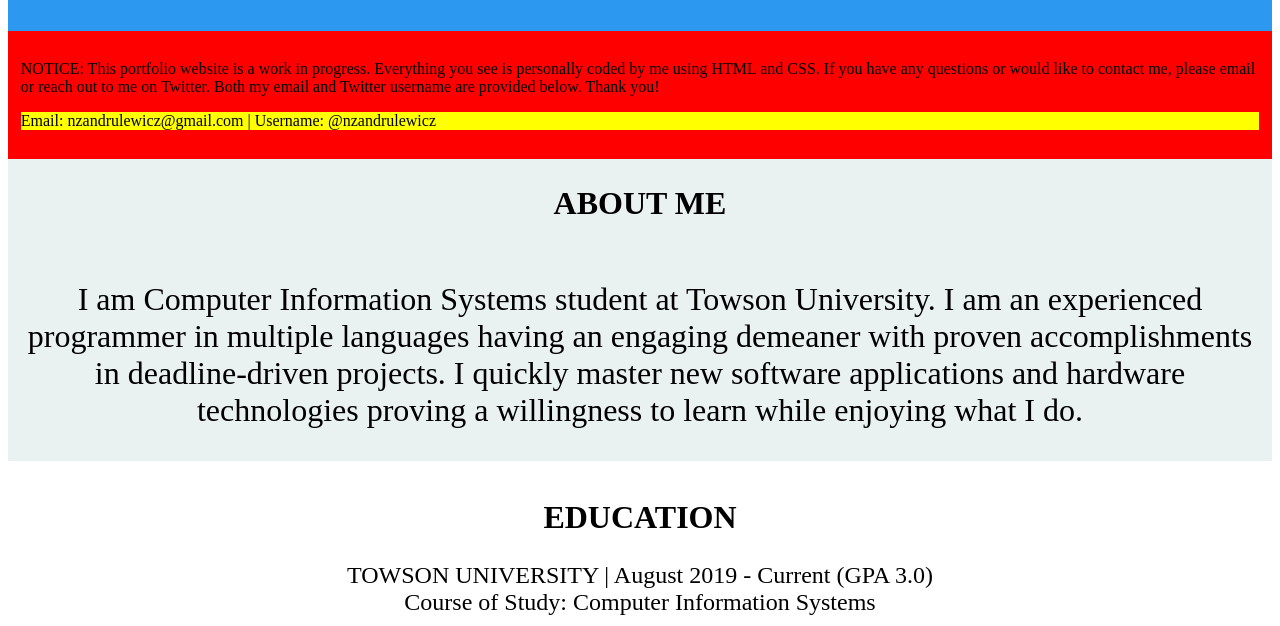
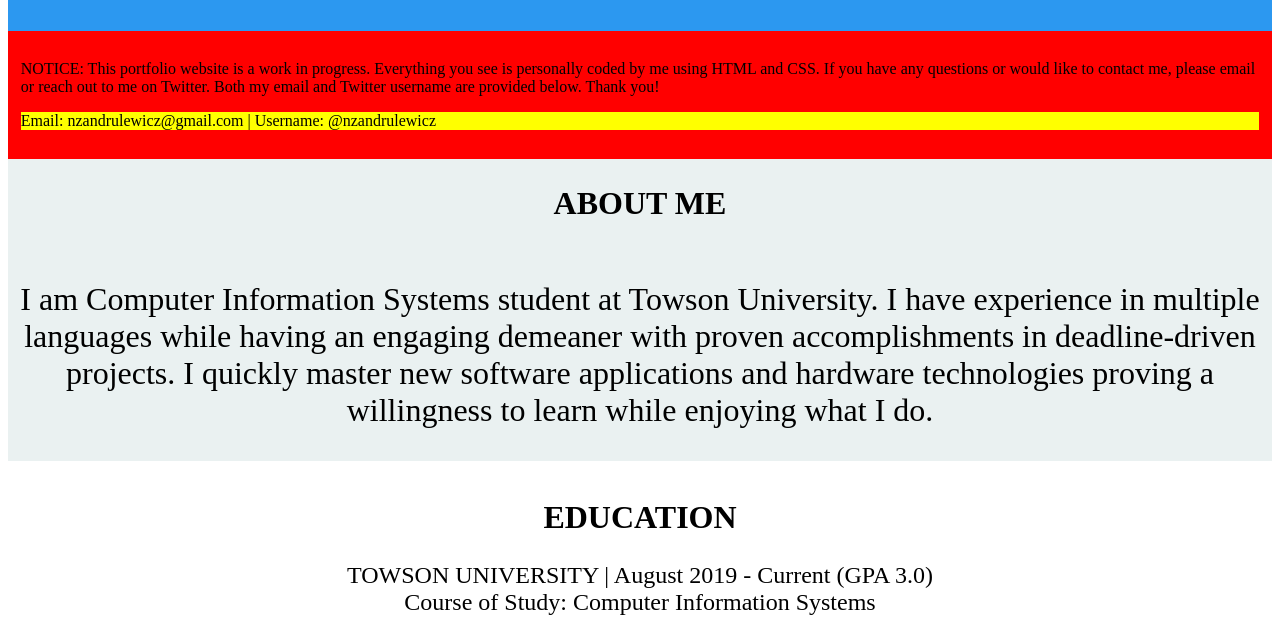
Before and after one commit to nzandrulewicz/nzandrulewicz.github.io, a plain HTML site: page index.html in a window 1280 px wide. Shown: the part 617-1243 px from the top of the page. Drawn offline with Linux system fonts and the light colour scheme.

Commit message:
Update index.html

```diff
--- a/index.html
+++ b/index.html
@@ -47,7 +47,7 @@
             <section id="aboutMe">
                 <h1 class="sectionHeader">ABOUT ME</h1>
 
-                <p id="aboutMeText">I am Computer Information Systems student at Towson University. I am an experienced programmer in multiple languages having an engaging demeaner with proven accomplishments in deadline-driven projects. I quickly master new software applications and hardware technologies proving a willingness to learn while enjoying what I do.
+                <p id="aboutMeText">I am Computer Information Systems student at Towson University. I have experience in multiple languages while having an engaging demeaner with proven accomplishments in deadline-driven projects. I quickly master new software applications and hardware technologies proving a willingness to learn while enjoying what I do.
                     </P>
             </section>
 
```
